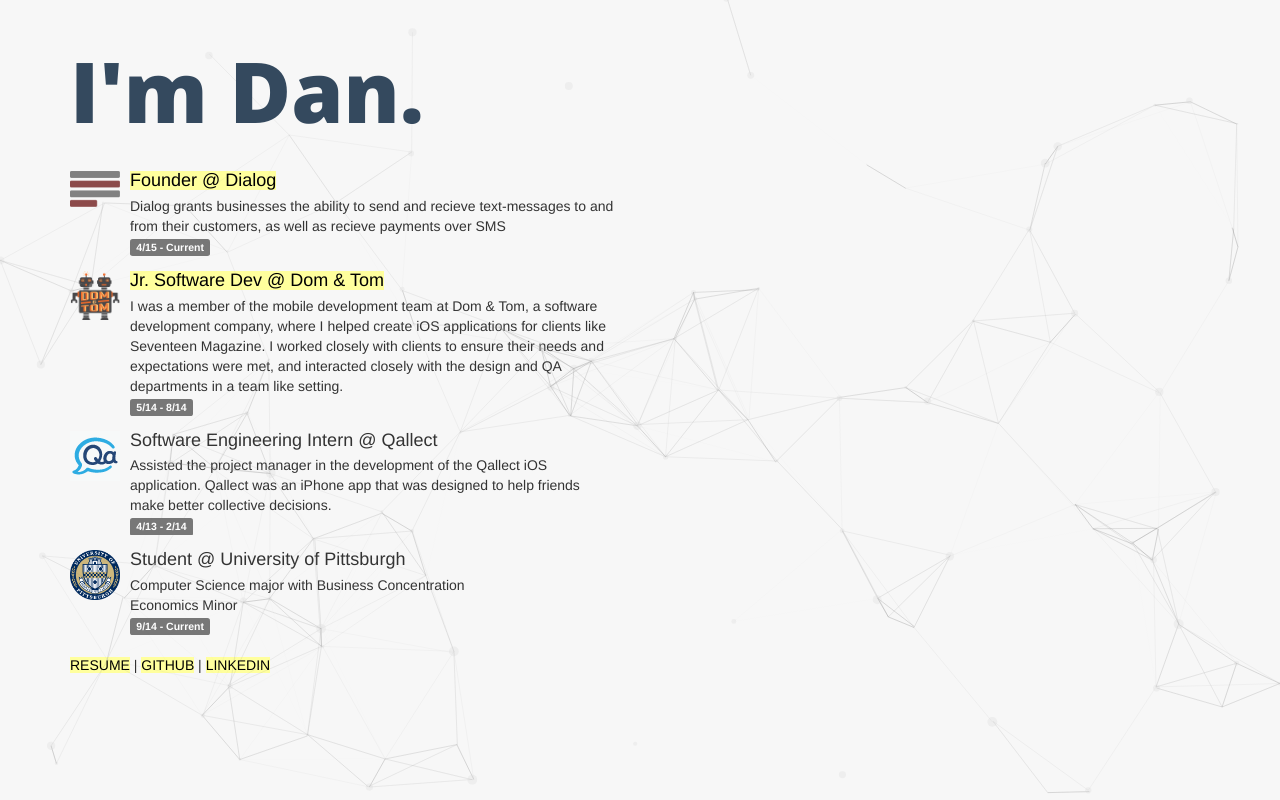
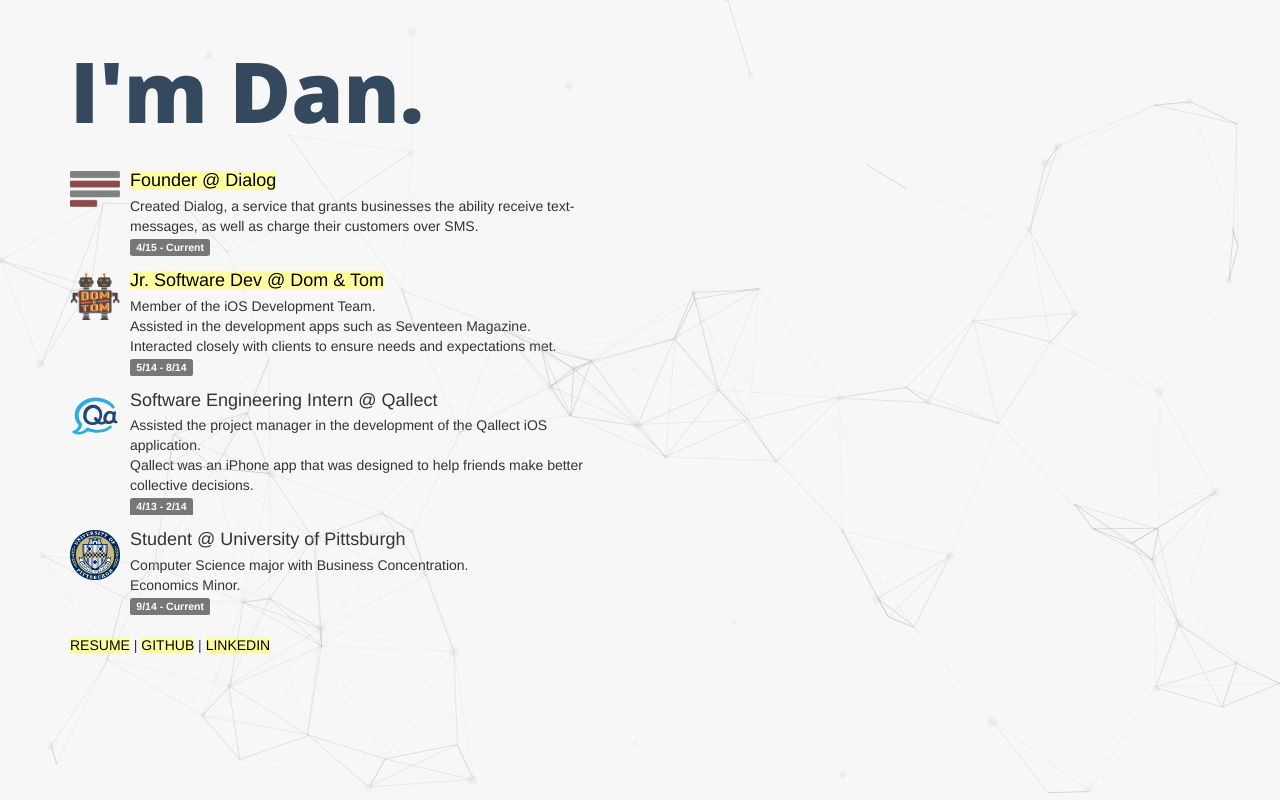
Before and after one commit to dkindler/dkindler.github.io, a plain HTML site: page index.html in a window 1280 px wide. Drawn offline with nearby package versions, Linux system fonts and the light colour scheme.

Commit message:
summary updates

```diff
--- a/index.html
+++ b/index.html
@@ -33,8 +33,8 @@
               </div>
               <div class="media-body">
                   <a href="https://talkdialog.com"><h4 class="media-heading"><span id="highlight">Founder @ Dialog</span></h4></a>
-                  <p>Dialog grants businesses the ability to send and recieve text-messages to and from their customers,
-                  as well as recieve payments over SMS</p>
+                  <p>Created Dialog, a service that grants businesses the ability receive text-messages,
+                    as well as charge their customers over SMS.</p>
                   <p><span class="label label-default">4/15 - Current</span></p>
               </div>
           </li>
@@ -44,10 +44,9 @@
               </div>
               <div class="media-body">
                   <a href="http://domandtom.com"><h4 class="media-heading"><span id="highlight">Jr. Software Dev @ Dom &amp; Tom</span></h4></a>
-                  <p>I was a member of the mobile development team at Dom &amp; Tom, a software development company, where
-                    I helped create iOS applications for clients like Seventeen Magazine. I worked closely with
-                    clients to ensure their needs and expectations were met, and interacted closely with the design and
-                    QA departments in a team like setting.</p>
+                  <p>Member of the iOS Development Team.</p>
+                  <p>Assisted in the development apps such as Seventeen Magazine.</p>
+                  <p>Interacted closely with clients to ensure needs and expectations met.</p>
                   <p><span class="label label-default">5/14 - 8/14</span></p>
               </div>
           </li>
@@ -57,8 +56,8 @@
               </div>
               <div class="media-body">
                   <h4 class="media-heading">Software Engineering Intern @ Qallect</h4>
-                  <p>Assisted the project manager in the development of the Qallect iOS application. Qallect was
-                    an iPhone app that was designed to help friends make better collective decisions.</p>
+                  <p>Assisted the project manager in the development of the Qallect iOS application.</p>
+                  <p>Qallect was an iPhone app that was designed to help friends make better collective decisions.</p>
                   <p><span class="label label-default">4/13 - 2/14</span></p>
               </div>
           </li>
@@ -68,8 +67,8 @@
               </div>
               <div class="media-body">
                   <h4 class="media-heading">Student @ University of Pittsburgh</h4>
-                  <p>Computer Science major with Business Concentration</p>
-                  <p>Economics Minor</p>
+                  <p>Computer Science major with Business Concentration.</p>
+                  <p>Economics Minor.</p>
                   <p><span class="label label-default">9/14 - Current</span></p>
               </div>
           </li>
```
